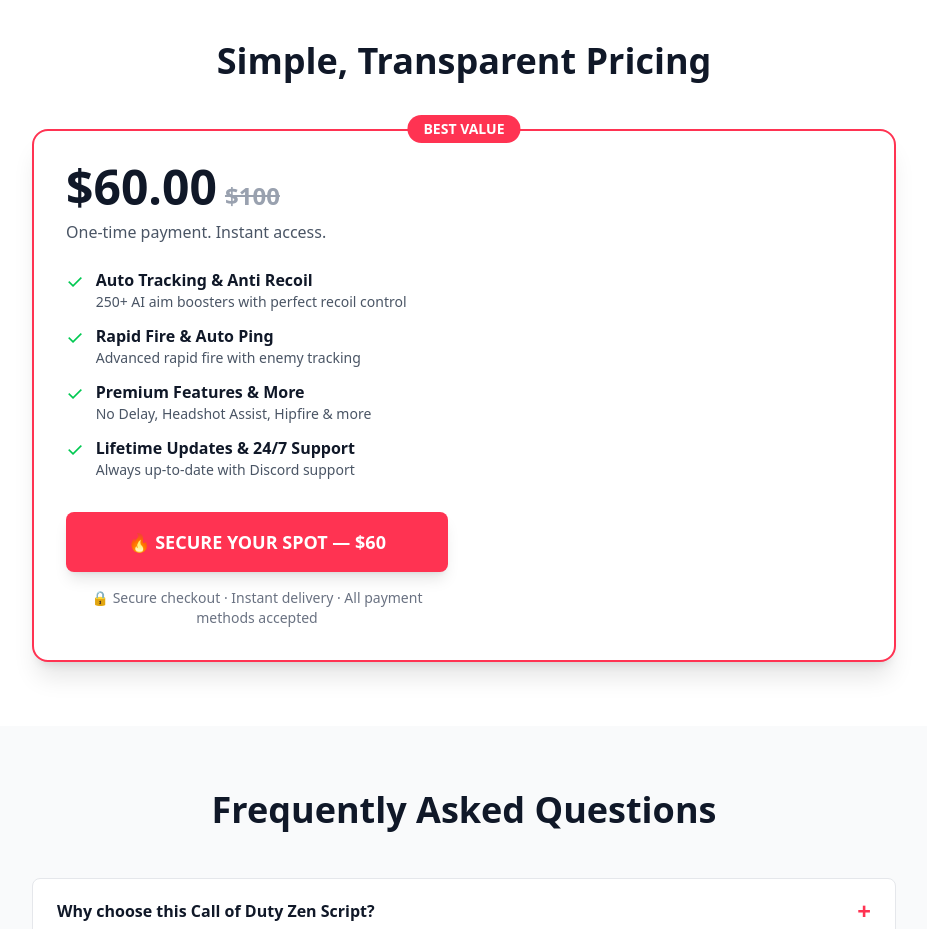
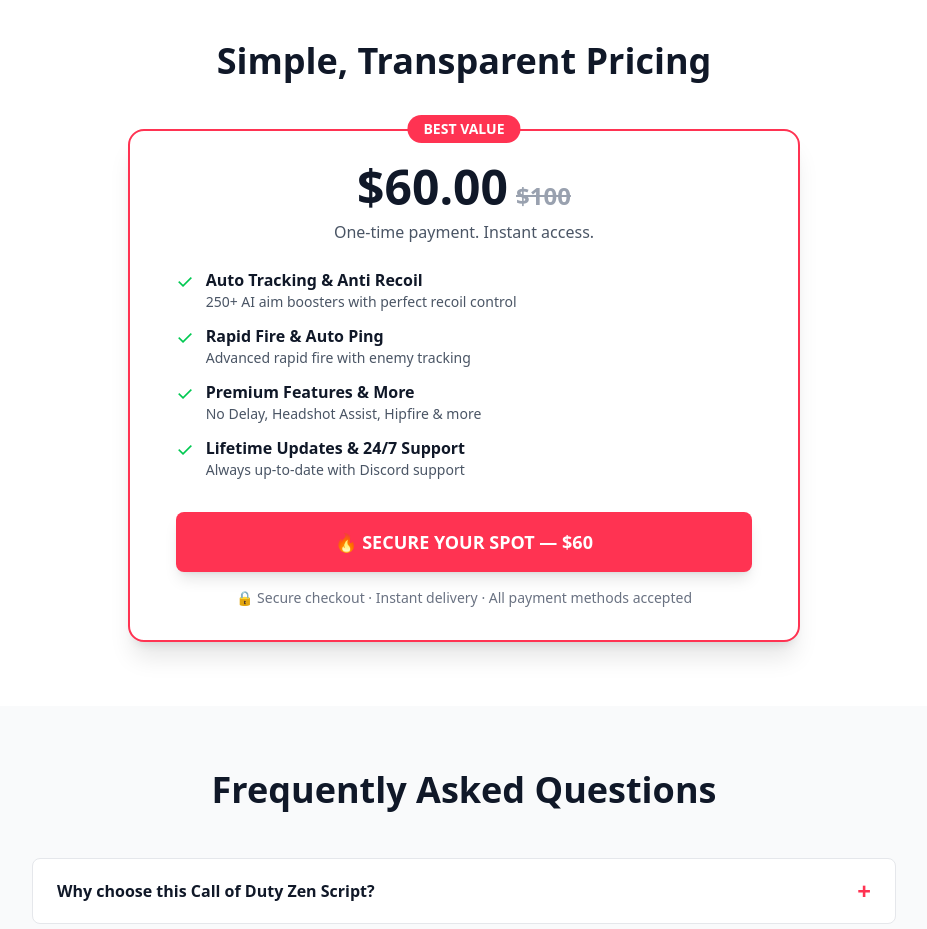
Before and after one commit to Schalexx/codzenscript, a React (Vite) app: page / in a window 1280 px wide. Shown: the part 4740-5669 px from the top of the page, without its empty margins (176-1103 px from the left). Built offline with nearby package versions, Linux system fonts and the light colour scheme.

Commit message:
Fix: Center pricing section content

```diff
--- a/src/App.jsx
+++ b/src/App.jsx
@@ -628,15 +628,15 @@
       <section id="pricing" className="max-w-4xl mx-auto px-4 py-16">
         <h2 className="text-4xl font-bold text-center mb-12 text-gray-900">Simple, Transparent Pricing</h2>
 
-        <div className="bg-white rounded-2xl shadow-xl border-2 border-primary p-8 relative">
+        <div className="bg-white rounded-2xl shadow-xl border-2 border-primary p-8 relative max-w-2xl mx-auto">
           <div className="absolute -top-4 left-1/2 transform -translate-x-1/2 bg-primary text-white px-4 py-1 rounded-full text-sm font-bold">
             BEST VALUE
           </div>
 
-          <div className="grid md:grid-cols-2 gap-8 items-center">
+          <div className="max-w-xl mx-auto">
             {/* Pricing Info */}
             <div>
-              <div className="mb-6">
+              <div className="mb-6 text-center">
                 <div className="text-5xl font-bold text-gray-900 mb-2">
                   $60.00
                   <span className="text-2xl text-gray-400 line-through ml-2">$100</span>
@@ -679,7 +679,7 @@
                 href="https://whop.com/checkout/plan_codzenscript?d2c=true"
                 target="_blank"
                 rel="noopener noreferrer"
-                className="block w-full bg-primary text-white font-bold py-4 rounded-lg hover:bg-primary-dark transition-all transform hover:scale-105 text-lg mb-4 text-center shadow-lg"
+                className="block w-full bg-primary text-white font-bold py-4 rounded-lg hover:bg-primary-dark transition-all transform hover:scale-[1.02] text-lg mb-4 text-center shadow-lg"
               >
                 🔥 SECURE YOUR SPOT — $60
               </a>
```
